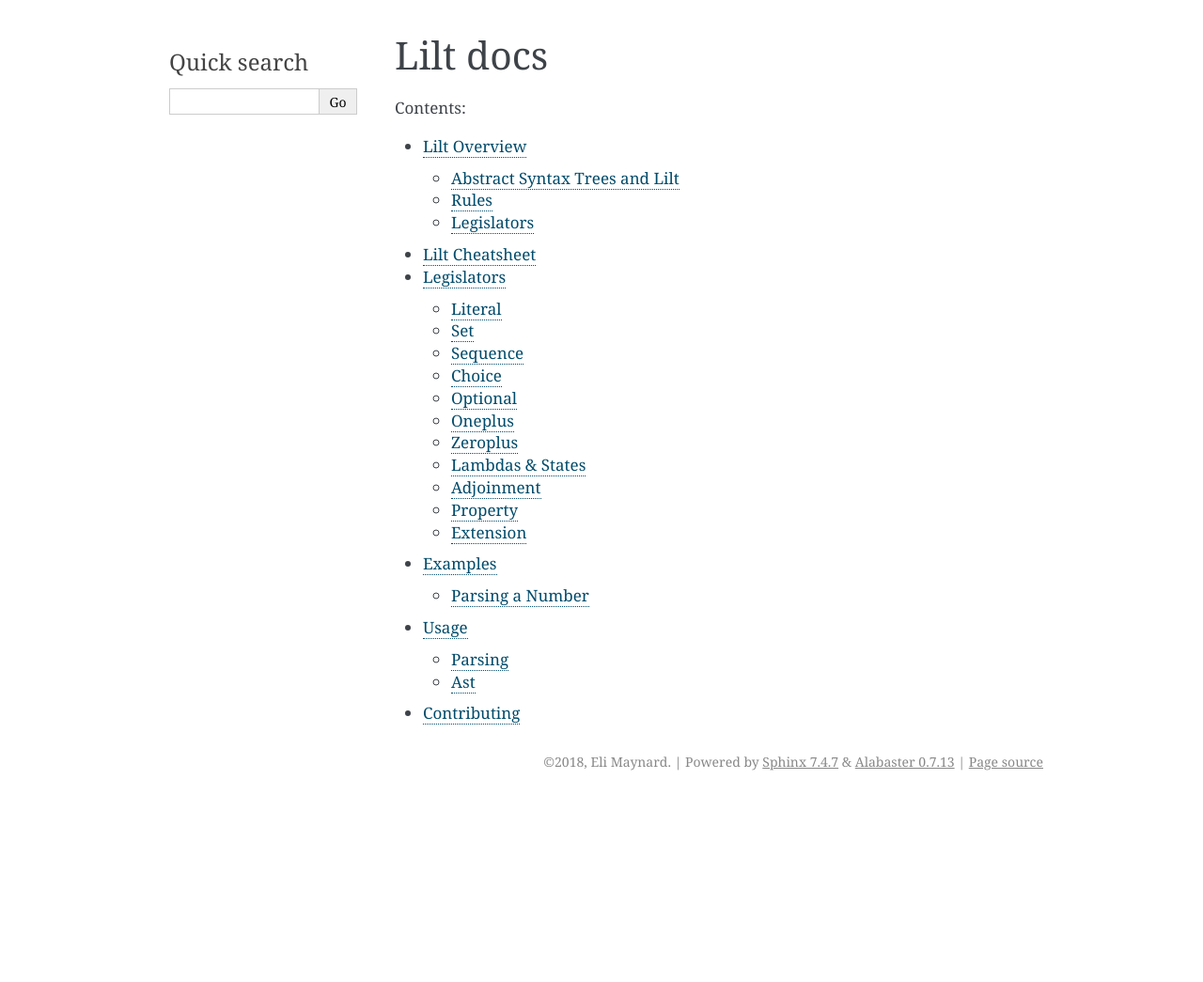
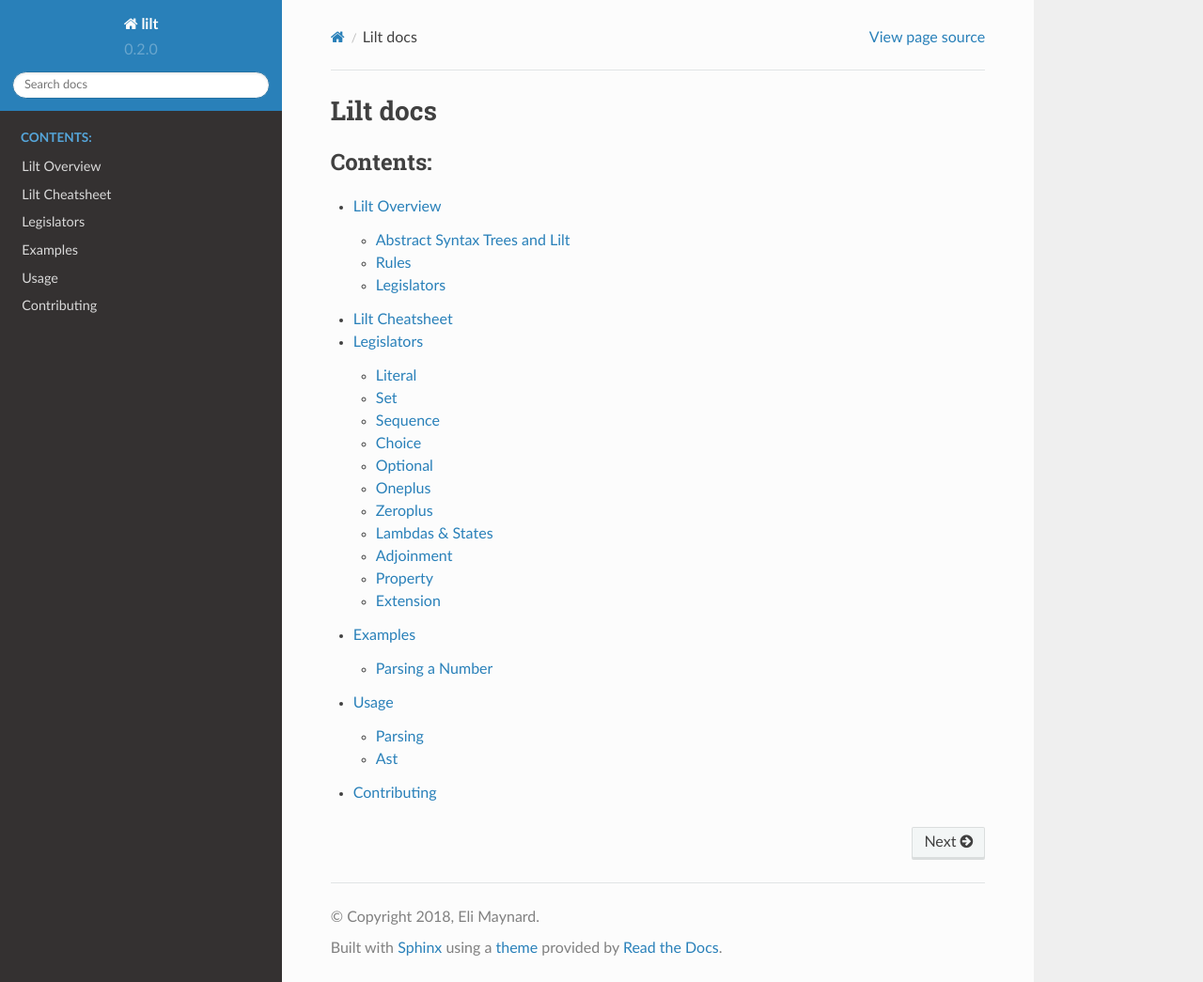
Before and after one commit to Quelklef/lilt, a Sphinx documentation site: the page built from docs/index.rst, in a window 1280 px wide and 1045 px high. Shown: the whole window at 94% size. Built offline with Sphinx 7.4.7 and the Read the Docs theme 2.0.0, drawn with Linux system fonts in a browser that asks for light colours.

Commit message:
Changed Sphinx theme & fixed .gitignore

```diff
--- a/docs/conf.py
+++ b/docs/conf.py
@@ -2,7 +2,7 @@
 # -*- coding: utf-8 -*-
 #
 # lilt documentation build configuration file, created by
-# sphinx-quickstart on Fri Jan 26 16:52:37 2018.
+# sphinx-quickstart on Sun Jan 28 13:07:35 2018.
 #
 # This file is execfile()d with the current directory set to its
 # containing dir.
@@ -83,7 +83,7 @@ todo_include_todos = False
 # The theme to use for HTML and HTML Help pages.  See the documentation for
 # a list of builtin themes.
 #
-html_theme = 'alabaster'
+html_theme = 'sphinx_rtd_theme'
 
 # Theme options are theme-specific and customize the look and feel of a theme
 # further.  For a list of options available for each theme, see the
```
Also changed, not shown: 2 other files.
